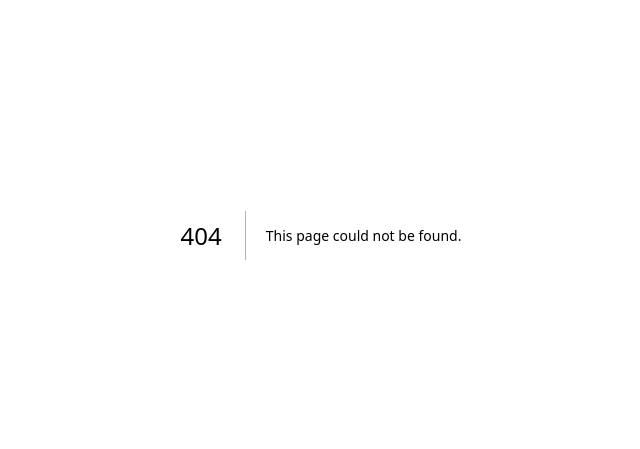
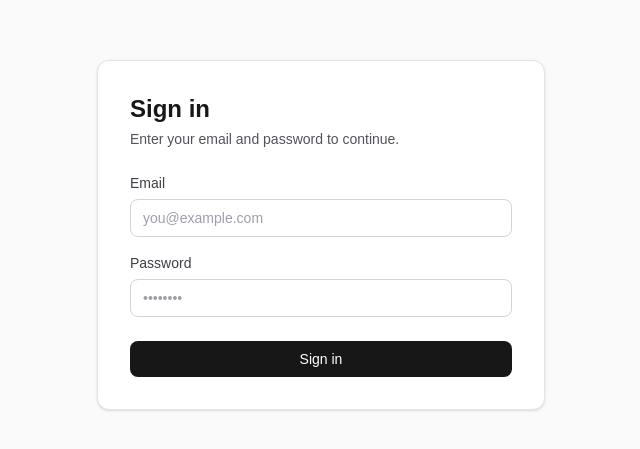
Before and after one commit to himanshume81/React-Learning, a Next.js app: page /login in a window 1280 px wide. Before the commit this address had no page. Shown: the part 165-614 px from the top of the page, without its empty margins (319-959 px from the left). Built offline with nearby package versions, Linux system fonts and the light colour scheme.

Commit message:
basic setup

```diff
--- /dev/null
+++ b/app/login/page.tsx
@@ -0,0 +1,9 @@
+import { LoginForm } from "@/components/organisms/LoginForm";
+
+export default function LoginPage() {
+  return (
+    <div className="flex min-h-screen items-center justify-center bg-zinc-50 px-4 dark:bg-black">
+      <LoginForm />
+    </div>
+  );
+}
--- /dev/null
+++ b/components/atoms/Input.tsx
@@ -0,0 +1,18 @@
+import type { InputHTMLAttributes } from "react";
+
+type InputProps = InputHTMLAttributes<HTMLInputElement> & {
+  hasError?: boolean;
+};
+
+export function Input({ hasError = false, className = "", ...props }: InputProps) {
+  return (
+    <input
+      className={`w-full rounded-lg border bg-white px-3 py-2 text-sm outline-none transition-colors placeholder:text-zinc-400 focus:ring-2 dark:bg-zinc-950 ${
+        hasError
+          ? "border-red-500 focus:border-red-500 focus:ring-red-500/20"
+          : "border-zinc-300 focus:border-foreground focus:ring-foreground/20 dark:border-zinc-700"
+      } ${className}`}
+      {...props}
+    />
+  );
+}
--- /dev/null
+++ b/components/atoms/Label.tsx
@@ -0,0 +1,16 @@
+import type { LabelHTMLAttributes, ReactNode } from "react";
+
+type LabelProps = LabelHTMLAttributes<HTMLLabelElement> & {
+  children: ReactNode;
+};
+
+export function Label({ children, className = "", ...props }: LabelProps) {
+  return (
+    <label
+      className={`block text-sm font-medium text-zinc-700 dark:text-zinc-300 ${className}`}
+      {...props}
+    >
+      {children}
+    </label>
+  );
+}
--- /dev/null
+++ b/components/molecules/FormField.tsx
@@ -0,0 +1,29 @@
+import { Input } from "@/components/atoms/Input";
+import { Label } from "@/components/atoms/Label";
+import { Text } from "@/components/atoms/Text";
+import type { InputHTMLAttributes } from "react";
+
+type FormFieldProps = {
+  id: string;
+  label: string;
+  error?: string;
+} & InputHTMLAttributes<HTMLInputElement>;
+
+export function FormField({
+  id,
+  label,
+  error,
+  ...inputProps
+}: FormFieldProps) {
+  return (
+    <div className="space-y-1.5">
+      <Label htmlFor={id}>{label}</Label>
+      <Input id={id} hasError={Boolean(error)} aria-invalid={Boolean(error)} {...inputProps} />
+      {error && (
+        <Text className="text-sm text-red-600 dark:text-red-400" role="alert">
+          {error}
+        </Text>
+      )}
+    </div>
+  );
+}
--- a/components/organisms/Header.tsx
+++ b/components/organisms/Header.tsx
@@ -1,6 +1,6 @@
-import { Button } from "@/components/atoms/Button";
 import { Logo } from "@/components/atoms/Logo";
 import { NavLink } from "@/components/molecules/NavLink";
+import Link from "next/link";
 
 export function Header() {
   return (
@@ -13,7 +13,12 @@ export function Header() {
         <NavLink href="/contact" label="Contact" />
       </nav>
 
-      <Button variant="secondary">Sign in</Button>
+      <Link
+        href="/login"
+        className="rounded-lg border border-zinc-300 px-4 py-2 text-sm font-medium transition-colors hover:bg-zinc-100 dark:border-zinc-700 dark:hover:bg-zinc-900"
+      >
+        Sign in
+      </Link>
     </header>
   );
 }
--- /dev/null
+++ b/components/organisms/LoginForm.tsx
@@ -0,0 +1,101 @@
+"use client";
+
+import { Button } from "@/components/atoms/Button";
+import { Text } from "@/components/atoms/Text";
+import { FormField } from "@/components/molecules/FormField";
+import {
+  loginSchema,
+  type LoginFormValues,
+} from "@/lib/validation/login-schema";
+import { useState } from "react";
+import { useForm } from "react-hook-form";
+
+export function LoginForm() {
+  const [submitMessage, setSubmitMessage] = useState<string | null>(null);
+
+  const {
+    register,
+    handleSubmit,
+    setError,
+    clearErrors,
+    formState: { errors, isSubmitting },
+    reset,
+  } = useForm<LoginFormValues>({
+    defaultValues: {
+      email: "",
+      password: "",
+    },
+  });
+
+  const onSubmit = async (data: LoginFormValues) => {
+    setSubmitMessage(null);
+    clearErrors();
+
+    const result = loginSchema.safeParse(data);
+    if (!result.success) {
+      for (const issue of result.error.issues) {
+        const field = issue.path[0] as keyof LoginFormValues;
+        setError(field, { message: issue.message });
+      }
+      return;
+    }
+
+    // Simulate API call
+    await new Promise((resolve) => setTimeout(resolve, 800));
+
+    setSubmitMessage(`Welcome back! Logged in as ${result.data.email}`);
+    reset();
+  };
+
+  return (
+    <form
+      onSubmit={handleSubmit(onSubmit)}
+      className="w-full max-w-md space-y-6 rounded-xl border border-zinc-200 bg-white p-8 shadow-sm dark:border-zinc-800 dark:bg-zinc-950"
+      noValidate
+    >
+      <div className="space-y-1">
+        <Text as="h1" className="text-2xl font-semibold">
+          Sign in
+        </Text>
+        <Text className="text-sm text-zinc-600 dark:text-zinc-400">
+          Enter your email and password to continue.
+        </Text>
+      </div>
+
+      <div className="space-y-4">
+        <FormField
+          id="email"
+          label="Email"
+          type="email"
+          placeholder="you@example.com"
+          autoComplete="email"
+          error={errors.email?.message}
+          {...register("email")}
+        />
+
+        <FormField
+          id="password"
+          label="Password"
+          type="password"
+          placeholder="••••••••"
+          autoComplete="current-password"
+          error={errors.password?.message}
+          {...register("password")}
+        />
+      </div>
+
+      {submitMessage && (
+        <Text
+          className="rounded-lg bg-green-50 px-3 py-2 text-sm text-green-700 dark:bg-green-950 dark:text-green-300"
+          role="status"
+        >
+          {submitMessage}
+        </Text>
+      )}
+
+      <Button type="submit" className="w-full" disabled={isSubmitting}>
+        {isSubmitting ? "Signing in..." : "Sign in"}
+      </Button>
+    </form>
+  );
+}
--- a/components/organisms/Sidebar.tsx
+++ b/components/organisms/Sidebar.tsx
@@ -4,6 +4,7 @@ import { Text } from "@/components/atoms/Text";
 const links = [
   { href: "/", label: "Dashboard" },
   { href: "/products", label: "Products" },
+  { href: "/login", label: "Login" },
 ];
 
 export function Sidebar() {
--- /dev/null
+++ b/lib/validation/login-schema.ts
@@ -0,0 +1,14 @@
+import { z } from "zod";
+
+export const loginSchema = z.object({
+  email: z
+    .string()
+    .min(1, "Email is required")
+    .email("Enter a valid email address"),
+  password: z
+    .string()
+    .min(1, "Password is required")
+    .min(8, "Password must be at least 8 characters"),
+});
+
+export type LoginFormValues = z.infer<typeof loginSchema>;
--- a/package.json
+++ b/package.json
@@ -11,7 +11,9 @@
   "dependencies": {
     "next": "16.2.7",
     "react": "19.2.4",
-    "react-dom": "19.2.4"
+    "react-dom": "19.2.4",
+    "react-hook-form": "^7.71.2",
+    "zod": "^3.24.2"
   },
   "devDependencies": {
     "@tailwindcss/postcss": "^4",
```
